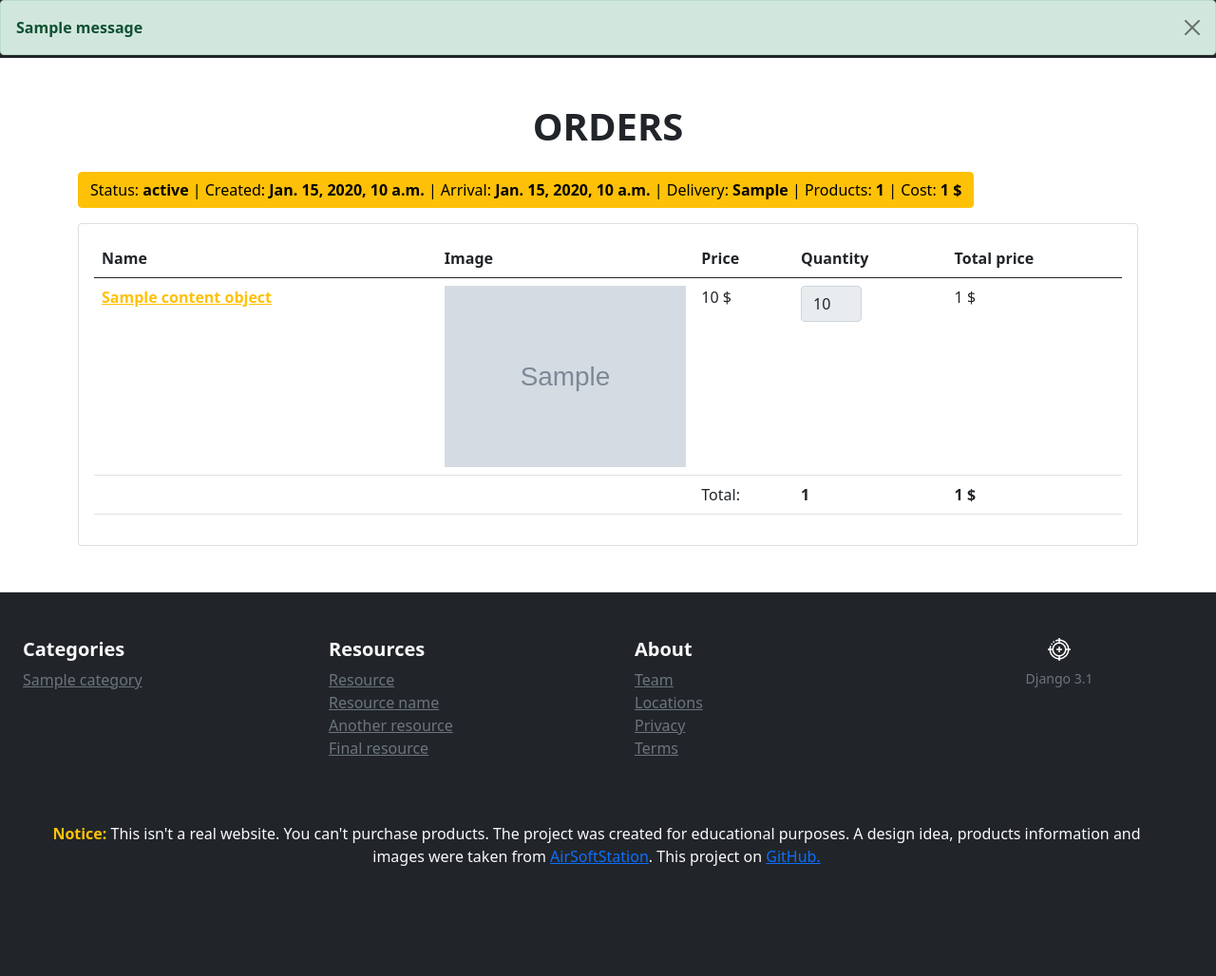
After one commit to welel/airsoft-shop-website, a Django app: template frontend/templates/orders_list.html in a window 1280 px wide, after a click that opens the changed part. The commit adds this page. Shown: the whole page at 95% size. Run offline with Django 3.2, Linux system fonts and the light colour scheme; the template is opened without the code that fills it: most values are stand-ins (such as "Sample title", 1, 10 or a date in 2020); grey boxes marked "Sample" are stand-in pictures; one stand-in notice (Sample message) is shown; parts of the project's set-up code (start-up, migrations or seed data) failed here and were passed over; some libraries are stand-ins or nearby versions.

Commit message:
Added: order list, calculate order arrival date. Fixed: prepopulate data for checkout form.

```diff
--- a/frontend/templates/layouts/header.html
+++ b/frontend/templates/layouts/header.html
@@ -35,8 +35,9 @@
             {% endwith %}
           </a>
           <ul class="dropdown-menu dropdown-menu-dark" aria-labelledby="navbarDarkDropdownMenuLink">
-            <li><a class="dropdown-item" href="#">Orders</a></li>
+            <li><a class="dropdown-item" href="{% url 'orders_list' %}">Orders</a></li>
             <li><a class="dropdown-item" href="{% url 'edit_user' %}">Edit profile</a></li>
+            <li><hr class="dropdown-divider"></li>
             <li><a class="dropdown-item" href="{% url 'logout' %}">Logout</a></li>
           </ul>
         </li>
--- /dev/null
+++ b/frontend/templates/orders_list.html
@@ -0,0 +1,58 @@
+{% extends 'layouts/base.html' %}
+
+{% load static %}
+
+
+{% block main %}
+
+<div class="container mt-5">
+    <h1 id="products" class="text-center text-uppercase fw-bold">Orders</h1>
+      {% for order in orders %}
+        <p class="mt-4">
+            <button class="btn btn-warning" type="button" data-bs-toggle="collapse" data-bs-target="#collapseExample{{ order.id }}" aria-expanded="false" aria-controls="collapseExample">
+             Status: <span class="fw-bold">{{ order.status }}</span> |
+             Created: <span class="fw-bold">{{ order.created_at }}</span> |
+             Arrival: <span class="fw-bold">{{ order.receiving_date }}</span> |
+             Delivery: <span class="fw-bold">{{ order.buying_type }}</span> |
+             Products: <span class="fw-bold">{{ order.cart.total_items }}</span> |
+             Cost: <span class="fw-bold">{{ order.cart.total_price }} $</span>
+            </button>
+        </p>
+        <div class="collapse" id="collapseExample{{ order.id }}">
+            <div class="card card-body">
+                <table class="table">
+                    <thead>
+                      <tr>
+                        <th scope="col">Name</th>
+                        <th scope="col">Image</th>
+                        <th scope="col">Price</th>
+                        <th scope="col">Quantity</th>
+                          <th scope="col">Total price</th>
+                      </tr>
+                    </thead>
+                    <tbody>
+                    {% for item in order.order_items %}
+                      <tr>
+                        <th scope="row"><a class="link-warning" href="{{item.content_object.get_absolute_url}}">{{item.content_object.title}}</a></th>
+                        <td class="w-25"><img src="{{item.content_object.image.url}}" class="img-fluid" /></td>
+                        <td>{{item.content_object.price}} $</td>
+                        <td>
+                          <input type="number" class="form-control" style="width: 4rem;" min="1" value="{{item.quantity}}" name="cart_item_quantity" readonly />
+                        </td>
+                        <td>{{item.total_price}} $</td>
+                      </tr>
+                    {% endfor %}
+                      <tr>
+                        <td colspan="2"></td>
+                        <td>Total:</td>
+                        <td><strong>{{order.cart.total_items}}</strong></td>
+                        <td><strong>{{order.cart.total_price}} $</strong></td>
+                      </tr>
+                    </tbody>
+                  </table>
+            </div>
+        </div>
+      {% endfor %}
+</div>
+
+{% endblock %}
--- a/shop/shopping/apps.py
+++ b/shop/shopping/apps.py
@@ -3,3 +3,6 @@ from django.apps import AppConfig
 
 class ShoppingConfig(AppConfig):
     name = 'shopping'
+
+    def ready(self):
+        import shopping.signals
--- a/shop/shopping/urls.py
+++ b/shop/shopping/urls.py
@@ -7,6 +7,7 @@ from .views import (
     customer_cart,
     delete_from_cart,
     make_order,
+    OrderList,
 )
 
 
@@ -20,4 +21,5 @@ urlpatterns = [
     path('checkout/', make_order, name='checkout'),
     path('change_qty/<str:category_slug>/<str:item_slug>/',
          change_cart_item_quantity, name='change_cart_item_quantity'),
+    path('orders/', OrderList.as_view(), name='orders_list'),
 ]
```
Also changed, not shown: frontend/templates/checkout.html (+0 -8 lines), shop/shopping/signals.py (added, +19 -0 lines), shop/shopping/views.py (+28 -5 lines).
